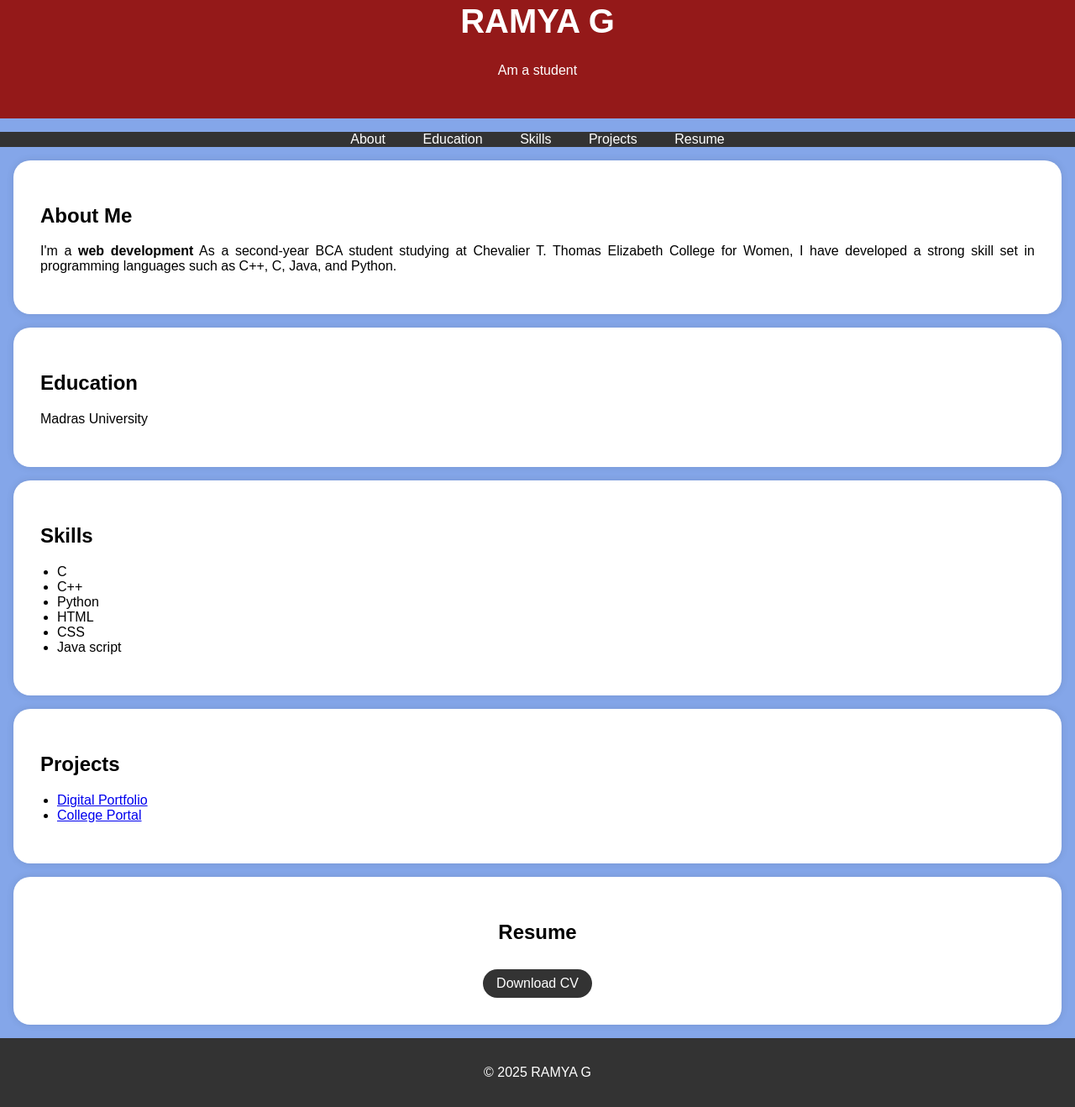
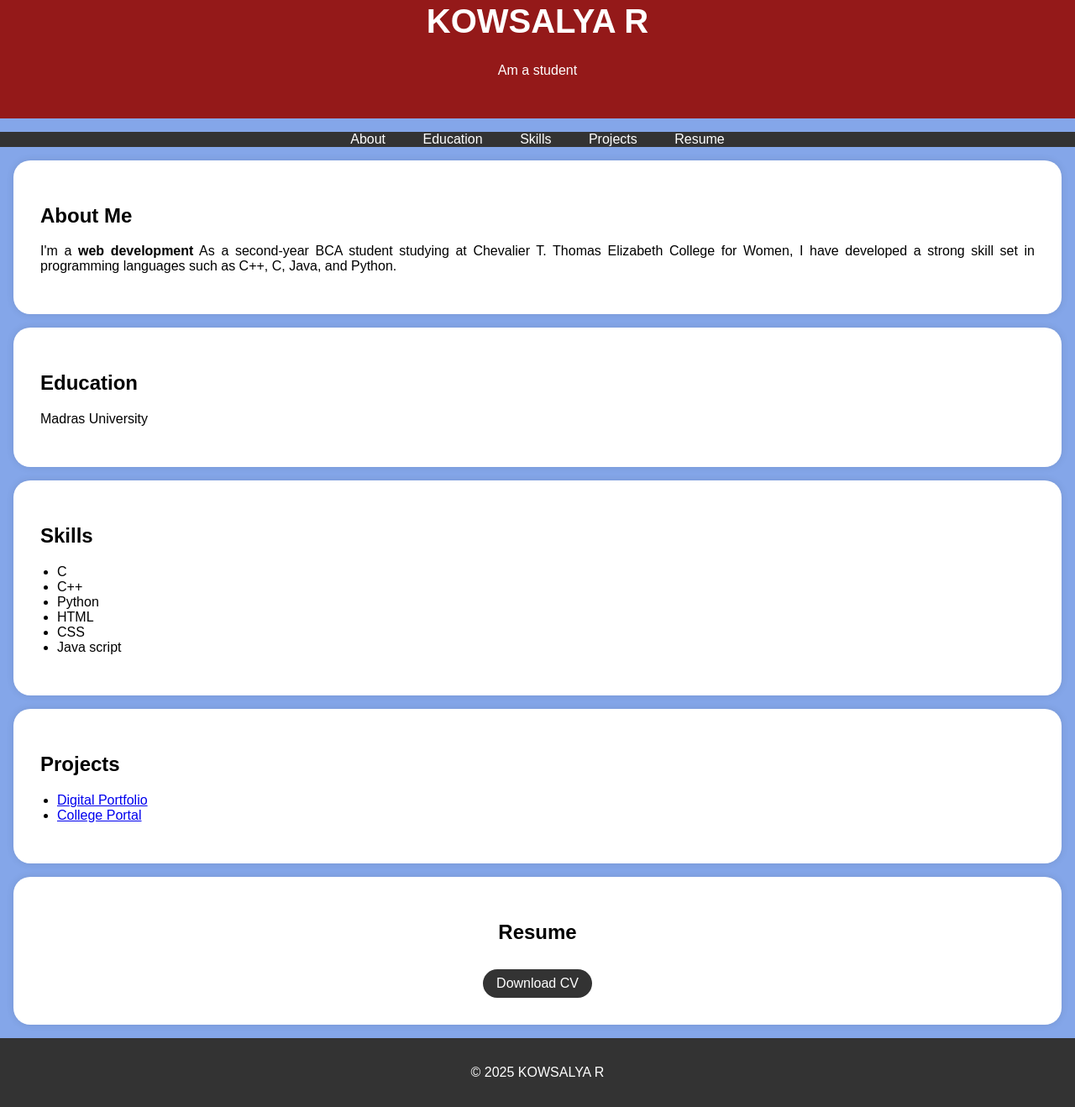
Before and after one commit to Kowsalya222/porfolio, a plain HTML site: page index.html in a window 1280 px wide. Shown: the part 56-1374 px from the top of the page at 84% size. Drawn offline with Linux system fonts and the light colour scheme.

Commit message:
Update index.html

```diff
--- a/index.html
+++ b/index.html
@@ -96,7 +96,7 @@
         <div class="header-content">
             <!-- Add your profile picture here -->
            <!-- <img src="passport photo.jpg" alt="Your Profile Picture" class="profile-picture"> -->
-            <h1>RAMYA G</h1>
+            <h1>KOWSALYA R</h1>
             <p>Am  a student</p>
         </div>
     </header>
@@ -171,7 +171,7 @@
     </section>
 
     <footer>
-        <p>&copy; 2025 RAMYA G</p>
+        <p>&copy; 2025 KOWSALYA R</p>
     </footer>
 
     <script>
```
